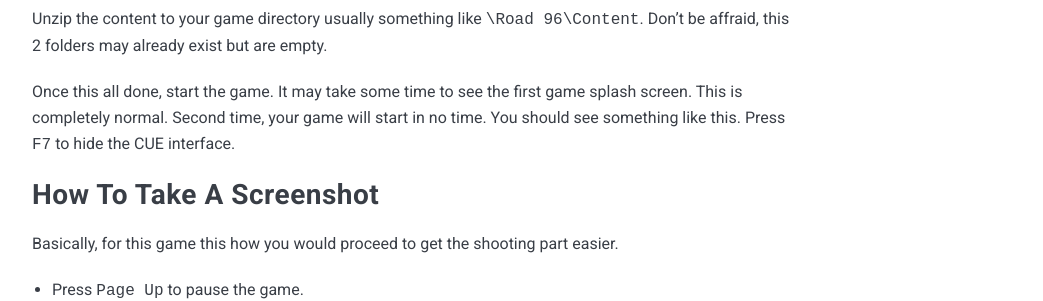
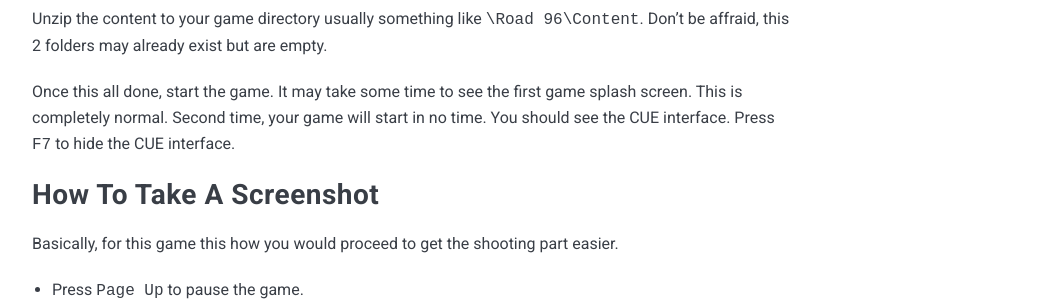
Before and after one commit to AnticOwl/anticowl.github.io, a Jekyll site: the page built from _posts/2025-01-12-ROAD96.md, in a window 1280 px wide and 900 px high, scrolled down 1457 px. Shown: the part 178-479 px from the top of the window, without its empty margins (228-1271 px from the left). Built offline with Jekyll 4.4.1, drawn with Linux system fonts in a browser that asks for light colours; nearby versions of some CDN libraries.

Commit message:
Update 2025-01-12-ROAD96.md

```diff
--- a/_posts/2025-01-12-ROAD96.md
+++ b/_posts/2025-01-12-ROAD96.md
@@ -26,7 +26,7 @@
 Don't be affraid, this 2 folders may already exist but are empty.
 
 Once this all done, start the game. It may take some time to see the first game splash screen. This is completely normal.
-Second time, your game will start in no time. You should see something like this. Press `F7` to hide the CUE interface.
+Second time, your game will start in no time. You should see the CUE interface. Press `F7` to hide the CUE interface.
 
 ## How To Take A Screenshot
 
```
